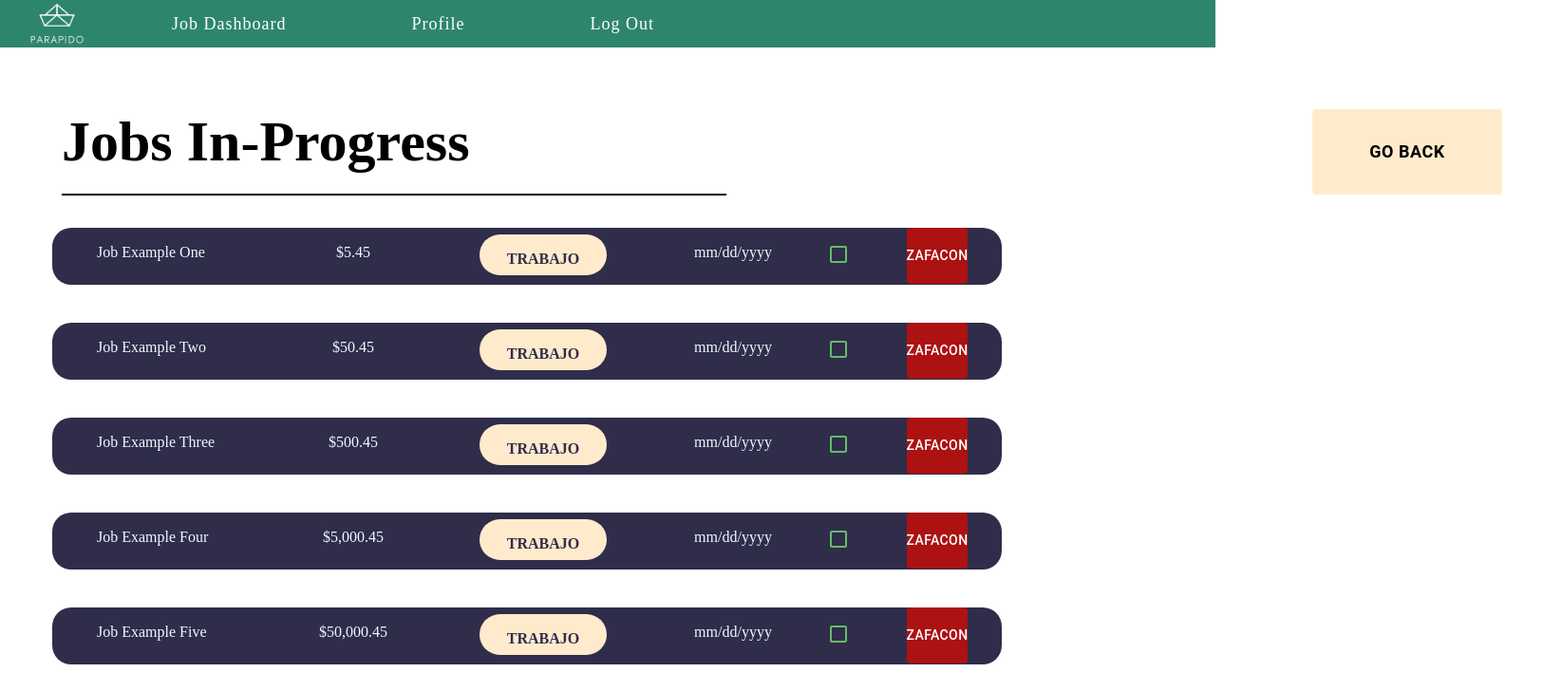
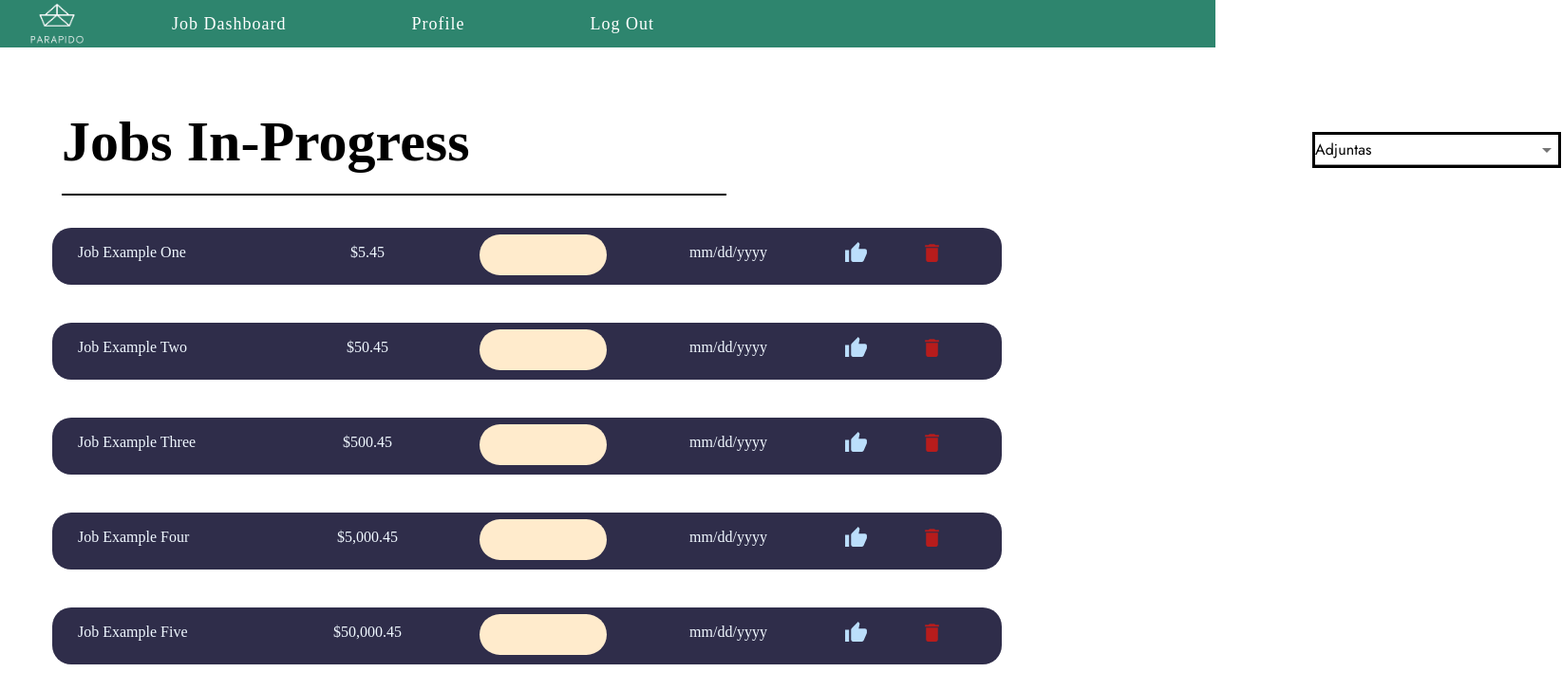
Before and after one commit to Mariie97/Capstone-QWERTY-Dev-Solutions-Team, a React (Create React App) app in the folder parapido-gui/: page /listings in a window 1280 px wide. Shown: the top 728 px of the page at 95% size, 1645 px wide, since content can reach past the window. Built offline with nearby package versions, Linux system fonts and the light colour scheme; no server answers.

Commit message:
- Added dropdown - Added proper delete icon - Successfully implemented backend fetch - Replaced checkbox with tumbs-up icon

```diff
--- a/parapido-gui/src/App.js
+++ b/parapido-gui/src/App.js
@@ -62,7 +62,7 @@ class App extends React.Component {
                             render={() => (
                                 <React.Fragment>
                                     <NavBar cookies= {this.props.cookies} />
-                                    <JobListingPage cookies= {this.props.cookies}/>
+                                    <JobListingPage cookies = {this.props.cookies}/>
                                 </React.Fragment>
                             )}
                         />
--- a/parapido-gui/src/Components/JobListing.js
+++ b/parapido-gui/src/Components/JobListing.js
@@ -1,7 +1,9 @@
 import React from 'react'
 import {Box, Button, Checkbox, IconButton, withStyles} from "@material-ui/core";
 import "../Layouts/JobListing.css"
-import {green} from "@material-ui/core/colors";
+import {blue, green, pink, red} from "@material-ui/core/colors";
+import DeleteIcon from '@mui/icons-material/Delete';
+import ThumbUpIcon from '@mui/icons-material/ThumbUp';
 
 const boxSX = {
     width: 1000,
@@ -21,6 +23,7 @@ const categoryBoxSX = {
     left: 450,
     width: 100,
     height: 9,
+    verticalAlign: 'middle',
     color: '#2F2D4A',
     align: 'center',
     textAlign: 'center',
@@ -43,6 +46,21 @@ const GreenCheckbox = withStyles({
   checked: {},
 })((props) => <Checkbox color="default" {...props} />);
 
+    const findCategory = (category) => {
+
+        switch(category){
+            case 1: return 'Animals'
+            case 2: return 'Auto'
+            case 3: return 'Education'
+            case 4: return 'Events'
+            case 5: return 'Home'
+            case 6: return 'Other'
+            case 7: return 'Self-care'
+            case 8: return 'Shop'
+        }
+
+    }
+
 const listing = (props) => {
 
     return(
@@ -59,25 +77,43 @@ const listing = (props) => {
                 <span id={"listing-title"}> {props.title} </span>
                 <span id={"listing-price"}> {props.price} </span>
                 <Box component = "span" sx={categoryBoxSX}> {props.category} </Box>
-                <span id={"listing-date"}> {props.date} </span>
+                <span id={"listing-date"}> {props.date_posted} </span>
+                <span id={"checkbox-style"}>
 
-                <span
+                    <IconButton>
+                        <ThumbUpIcon
+                            sx={{ color: blue[100],
+                                fontSize: 25,
+                            }}
+
+                        />
+                    </IconButton>
+
+                </span>
+
+{/*                <span
                 id={"checkbox-style"}
                 >
 
                    <GreenCheckbox
                    />
 
-               </span>
+               </span>*/}
 
-                <Button id={"delete-button"} onClick={props.deleteListing}>zafacon</Button>
+                {/*<Button id={"delete-button"} onClick={props.deleteListing}>zafacon</Button>*/}
 
 
-                {/*                <span id={"delete-button"}>
+                <span id={"delete-button"}>
                     <IconButton aria-label="delete" color="error">
-                        <DeleteIcon onClick={props.deleteListing}/>
+                        <DeleteIcon
+                            onClick={props.deleteListing}
+                            sx={{ color: red[900],
+                                fontSize: 25,
+                            }}
+
+                        />
                     </IconButton>
-                </span>*/}
+                </span>
 
             </Box>
         </li>
--- a/parapido-gui/src/Components/JobListingPage.js
+++ b/parapido-gui/src/Components/JobListingPage.js
@@ -1,8 +1,10 @@
-import React, {Component} from 'react';
+import React, {Component, createRef} from 'react';
 import {Redirect} from "react-router-dom";
 import {Box, Button} from "@material-ui/core";
 import JobListing from "./JobListing";
-import "../Layouts/JobListing.css"
+import CitiesDropdown from "./CitiesDropdown";
+import "../Layouts/JobListing.css";
+import verifyUserAuth from "../Utilities";
 
 
 class JobListingPage extends Component {
@@ -10,17 +12,58 @@ class JobListingPage extends Component {
     constructor(props) {
         super(props);
         this.state = {
-            listings: [
-                {id:"algo1", title: 'Job Example One', price:'$5.45', category:"TRABAJO", date: "mm/dd/yyyy"},
-                {id:"algo2", title: 'Job Example Two', price:'$50.45', category:"TRABAJO", date: "mm/dd/yyyy"},
-                {id:"algo3", title: 'Job Example Three', price:'$500.45', category:"TRABAJO", date: "mm/dd/yyyy"},
-                {id:"algo4", title: 'Job Example Four', price:'$5,000.45', category:"TRABAJO", date: "mm/dd/yyyy"},
-                {id:"algo5", title: 'Job Example Five', price:'$50,000.45', category:"TRABAJO", date: "mm/dd/yyyy"},
-                {id:"algo6", title: 'Job Example Six', price:'$500,000.45', category:"TRABAJO", date: "mm/dd/yyyy"},
-            ]
+            listings:
+                        [
+                {id:"algo1", title: 'Job Example One', price:'$5.45', category:"TRABAJO", date_posted: "mm/dd/yyyy"},
+                {id:"algo2", title: 'Job Example Two', price:'$50.45', category:"TRABAJO", date_posted: "mm/dd/yyyy"},
+                {id:"algo3", title: 'Job Example Three', price:'$500.45', category:"TRABAJO", date_posted: "mm/dd/yyyy"},
+                {id:"algo4", title: 'Job Example Four', price:'$5,000.45', category:"TRABAJO", date_posted: "mm/dd/yyyy"},
+                {id:"algo5", title: 'Job Example Five', price:'$50,000.45', category:"TRABAJO", date_posted: "mm/dd/yyyy"},
+                {id:"algo6", title: 'Job Example Six', price:'$500,000.45', category:"TRABAJO", date_posted: "mm/dd/yyyy"},
+            ],
+
+/*                [
+                    {id:'', title: '', price:'', categories:0, date_posted: ""}
+                ],*/
+            city: 1,
+            cityError: undefined,
+            change_city: createRef(),
+
+
         }
     }
 
+    componentDidMount(){
+
+        this.setState({
+            is_auth: verifyUserAuth(this.props.cookies.get('csrf_access_token'))
+        });
+
+        fetch('/jobs_list/1', {
+            method: 'GET',
+            credentials: 'same-origin',
+            headers: {'Content-Type': 'application/json',
+                'X-CSRF-TOKEN': this.props.cookies.get('csrf_access_token')
+            }
+        }).then(response => {
+            if(response.status === 200) {
+                response.json().then(data => {
+
+/*
+                        console.log(data)
+*/
+
+/*                                                this.setState({ listings: data
+                                                });*/
+
+                    }
+                )
+            }
+            else {
+                console.log("Error")
+            }
+        })
+    }
 
     deleteListing = (index, e) => {
 
@@ -30,12 +73,37 @@ class JobListingPage extends Component {
 
     }
 
+    findCategory = (category) => {
+
+            if(category === 1) return "Animals"
+            if(category === 2) return 'Auto'
+            if(category === 3) return 'Education'
+            if(category === 4) return 'Events'
+            if(category === 5) return 'Home'
+            if(category === 6) return 'Other'
+            if(category === 7) return 'Self-care'
+            if(category === 8) return 'Shop'
+
+
+    }
+
     render(){
         return (
             <div>
 
+                <div className="dropdown-style">
+                    <CitiesDropdown
+                        initial_value={this.state.city}
+                        ref={this.state.change_city}
+                    />
+                    {this.state.cityError!==undefined &&
+                    <p className='citi-field-error'>{this.state.cityError}</p>
+                    }
+
+                </div>
+
                 <div className="job-listing-page-header"> Jobs In-Progress </div>
-                <Button id={"go-back-button"}>Go Back</Button>
+                {/*<Button id={"go-back-button"}>Go Back</Button>*/}
 
                 <div id="list-style">
                     <ul id="list-bullet-style">
@@ -45,8 +113,8 @@ class JobListingPage extends Component {
                             this.state.listings.map((listing, index)=>{
                                 return <JobListing
 
-                                    price = {listing.price} date = {listing.date}
-                                    title = {listing.title} category = {listing.category}
+                                    price = {listing.price} date_posted = {listing.date_posted}
+                                    title = {listing.title} category = {this.findCategory(listing.categories)}
                                     key ={listing.id}
                                     deleteListing={this.deleteListing.bind(this, index)}
                                 >
--- a/parapido-gui/src/Layouts/JobListing.css
+++ b/parapido-gui/src/Layouts/JobListing.css
@@ -3,32 +3,36 @@
 
 #listing-title {
     position: absolute;
-    left: 30px;
+    left: 10px;
     color: aliceblue;
-    width: 900px;
+    width: 300px;
+    padding: 17px;
+    text-align: left;
+    vertical-align: middle;
     height: 60px;
-    padding: 17px;
 }
 
 #listing-price {
     position: absolute;
     left: 250px;
     color: aliceblue;
-    width: 100px;
-    height: 100px;
+    width: 130px;
     text-align: center;
     padding: 17px;
+    vertical-align: middle;
+    height: 60px;
 
 }
 
 #listing-date {
     position: absolute;
-    left: 650px;
+    left: 620px;
     color: aliceblue;
-    width: 100px;
-    height: 100px;
+    width: 150px;
     text-align: center;
     padding: 17px;
+    vertical-align: middle;
+    height: 60px;
 }
 
 #list-style {
@@ -70,14 +74,32 @@
 #delete-button {
     position: absolute;
     left: 900px;
-    color: white;
-    background-color: #ac1212;
-    padding: 17px;
-    width: 20px;
+    padding: 2px;
+    vertical-align: middle;
+    height: 60px;
 }
 
 #checkbox-style {
     position: absolute;
-    padding: 7px;
-    left: 800px;
+    padding: 2px;
+    left: 820px;
+    vertical-align: middle;
+    height: 60px;
 }
+
+.dropdown-style {
+    position: absolute;
+    left: 1382px;
+    top: 115px;
+}
+
+.citi-field-error {
+	color: #f44336;
+	margin-right: 14px;
+	margin-left: 14px;
+	margin-top: 3px;
+	font-size: 0.75rem;
+	font-weight: 400;
+	line-height: 1.66;
+	letter-spacing: 0.03333em;
+}
```
